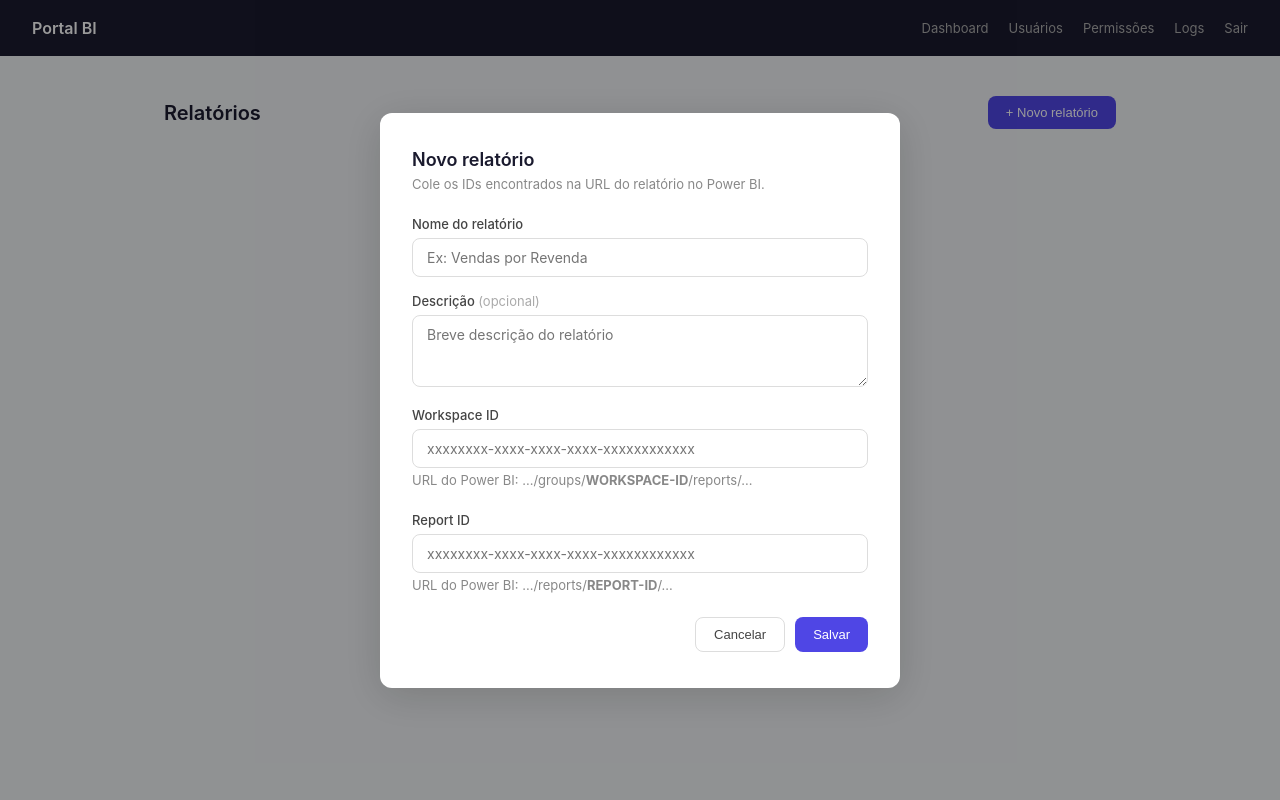
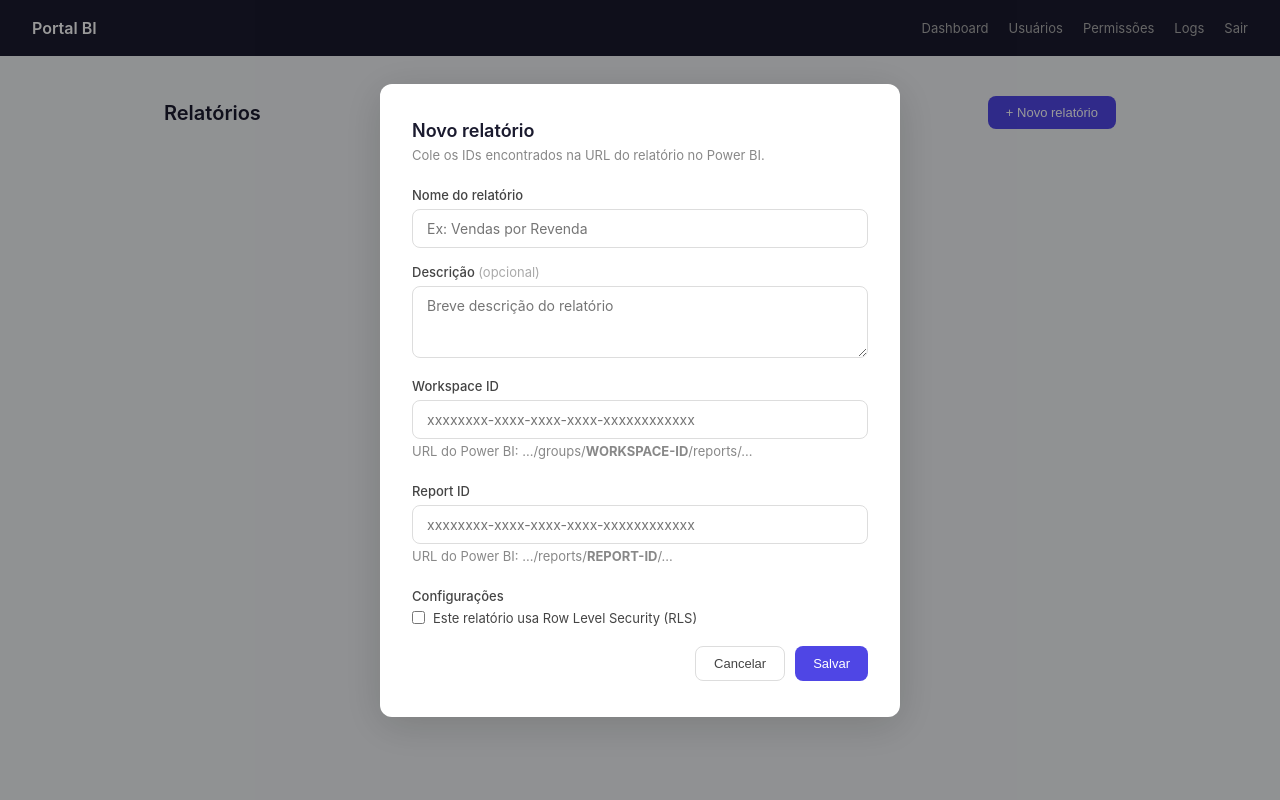
Before and after one commit to dePinhoPaulo/Portal-Bi, a Flask app: template templates/admin_reports.html in a window 1280 px wide, after a click on "+ Novo relatório". Run offline with Flask 3, Linux system fonts and the light colour scheme; the template is opened without the code that fills it, so the values that code supplies are empty.

Commit message:
campo RLS no cadastro/edição de relatório

```diff
--- a/models.py
+++ b/models.py
@@ -23,6 +23,7 @@ def init_models(db):
         workspace_id = db.Column(db.String(100), nullable=False)
         active       = db.Column(db.Boolean, default=True)
         created_at   = db.Column(db.DateTime, default=datetime.utcnow)
+        has_rls      = db.Column(db.Boolean, default=False)
 
     class Permission(db.Model):
         __tablename__ = "permissions"
--- a/templates/admin_reports.html
+++ b/templates/admin_reports.html
@@ -110,7 +110,8 @@
                     '{{ r.name }}',
                     '{{ r.description or '' }}',
                     '{{ r.report_id }}',
-                  '{{ r.workspace_id }}'
+                    '{{ r.workspace_id }}',
+                    {{ 'true' if r.has_rls else 'false' }}
                 )">Editar</button>
               <form method="POST" action="/admin/reports/toggle/{{ r.id }}" style="display:inline">
                 <button class="btn btn-outline btn-sm" type="submit">
@@ -151,6 +152,13 @@
         <label>Report ID</label>
         <input type="text" name="report_id" placeholder="xxxxxxxx-xxxx-xxxx-xxxx-xxxxxxxxxxxx" required>
         <p class="hint">URL do Power BI: .../reports/<strong>REPORT-ID</strong>/...</p>
+        <label>Configurações</label>
+        <div style="display:flex;align-items:center;gap:8px;margin-bottom:20px;font-size:14px;color:#444">
+        <input type="checkbox" name="has_rls" id="has_rls">
+        <label for="has_rls" style="margin:0;font-weight:400">
+            Este relatório usa Row Level Security (RLS)
+        </label>
+        </div>
         <div class="modal-actions">
           <button type="button" class="btn btn-outline" onclick="closeModal('modal-create')">Cancelar</button>
           <button type="submit" class="btn btn-primary">Salvar</button>
@@ -173,6 +181,13 @@
         <input type="text" name="workspace_id" id="edit-workspace" required>
         <label>Report ID</label>
         <input type="text" name="report_id" id="edit-report" required>
+        <label>Configurações</label>
+        <div style="display:flex;align-items:center;gap:8px;margin-bottom:20px;font-size:14px;color:#444">
+        <input type="checkbox" name="has_rls" id="edit-has-rls">
+        <label for="edit-has-rls" style="margin:0;font-weight:400">
+            Este relatório usa Row Level Security (RLS)
+        </label>
+        </div>
         <div class="modal-actions">
           <button type="button" class="btn btn-outline" onclick="closeModal('modal-edit')">Cancelar</button>
           <button type="submit" class="btn btn-primary">Salvar alterações</button>
@@ -188,12 +203,13 @@
     function closeModal(id) {
       document.getElementById(id).classList.remove('active');
     }
-    function openEdit(id, name, description, reportId, workspaceId) {
-      document.getElementById('form-edit').action = '/admin/reports/edit/' + id;
-      document.getElementById('edit-name').value        = name;
+    function openEdit(id, name, description, reportId, workspaceId, hasRls) {
+    document.getElementById('form-edit').action    = '/admin/reports/edit/' + id;
+    document.getElementById('edit-name').value     = name;
     document.getElementById('edit-description').value = description;
     document.getElementById('edit-workspace').value   = workspaceId;
     document.getElementById('edit-report').value      = reportId;
+    document.getElementById('edit-has-rls').checked   = hasRls;
     openModal('modal-edit');
     }
     // Fecha modal clicando fora
```
Also changed, not shown: powerbi.py (+16 -23 lines), routes.py (+8 -1 lines). Lines whose indentation alone changed are shown as unchanged.
